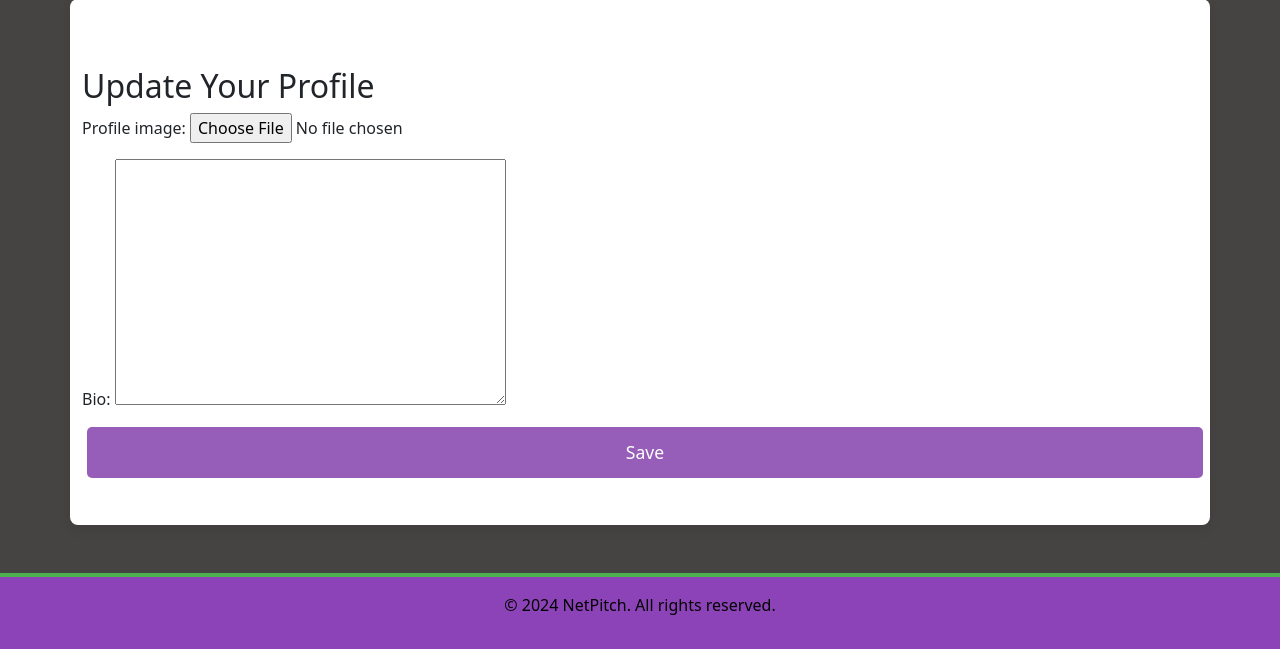
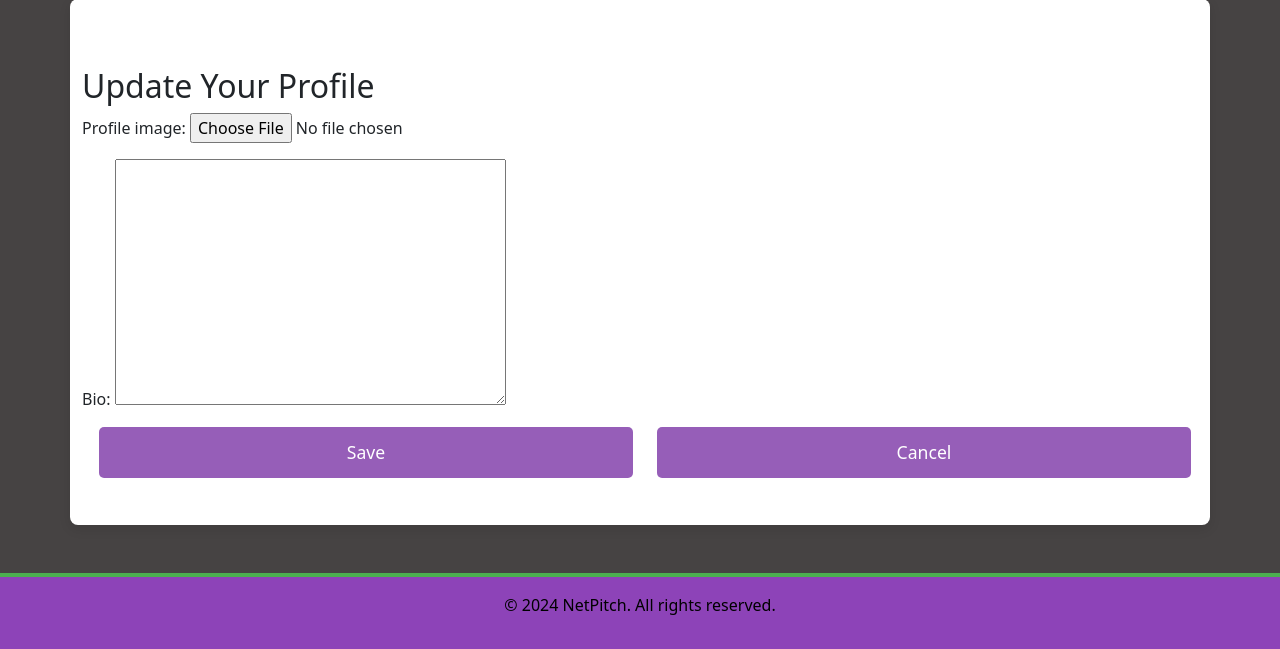
Before and after one commit to Fantomen31/NetPitch, a Django app: template netpitch/templates/netpitch/update_profile.html in a window 1280 px wide. Shown: the part 151-800 px from the top of the page. Run offline with Django 4.2, Linux system fonts and the light colour scheme; the template is opened without the code that fills it: values that come from a table or form of the project are taken from there, others are empty.

Commit message:
created and edited update profile with a cancel button

```diff
--- a/netpitch/templates/netpitch/update_profile.html
+++ b/netpitch/templates/netpitch/update_profile.html
@@ -16,7 +16,16 @@
                     {{ form.bio.label_tag }}
                     {{ form.bio.as_widget }}
                 </div>
+        <div class="container">
+            <div class="row">
+                <div class="col-12 col-md-6 mb-3">
                 <button type="submit" class="btn btn-purple btn-block">Save</button>
+                </div>
+                <div class="col-12 col-md-6 mb-3">
+                <a href="{% url 'profile_view' %}" class="btn btn-purple btn-block">Cancel</a>
+                </div>
+            </div>
+        </div>
             </form>
         </div>
 {% endblock content%}
```
